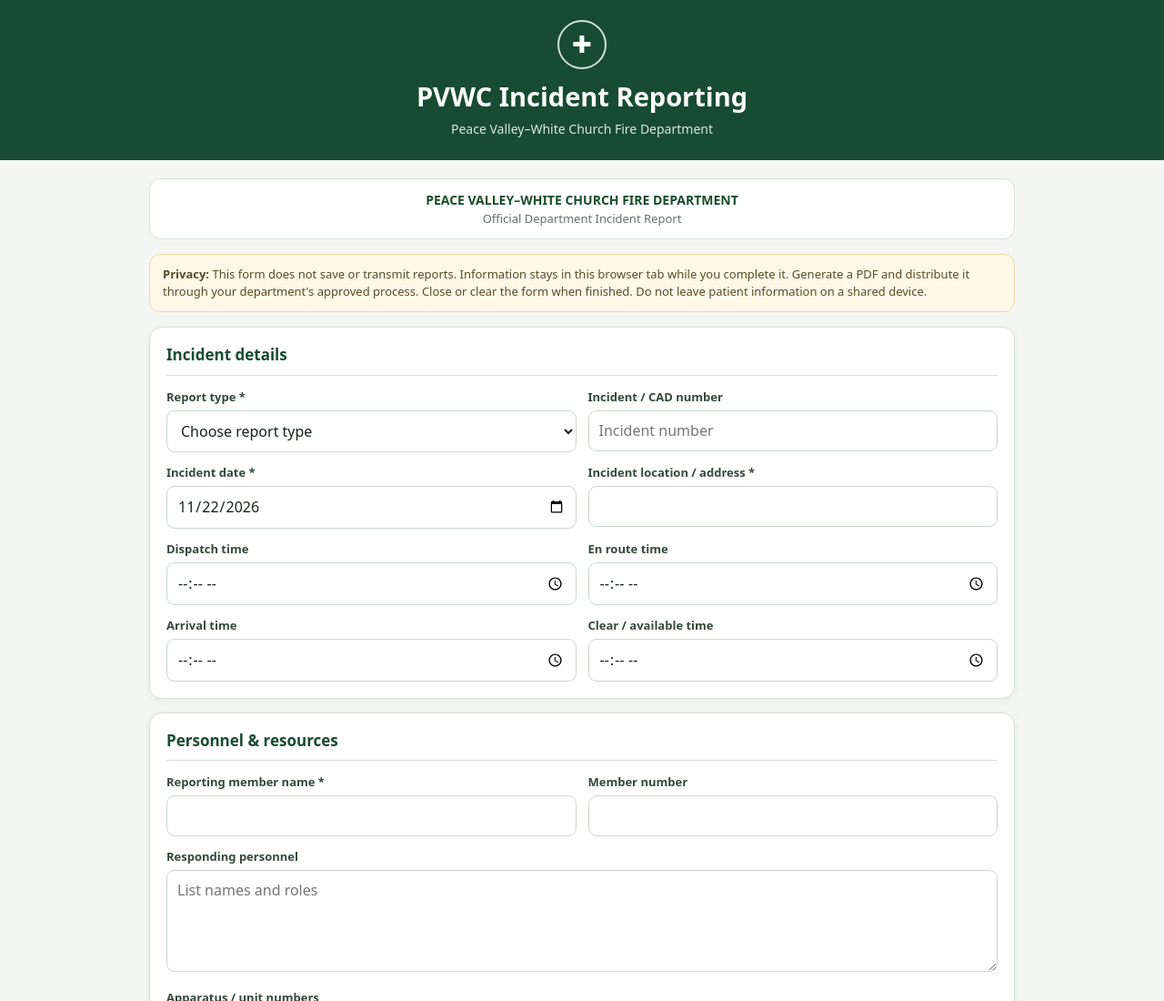
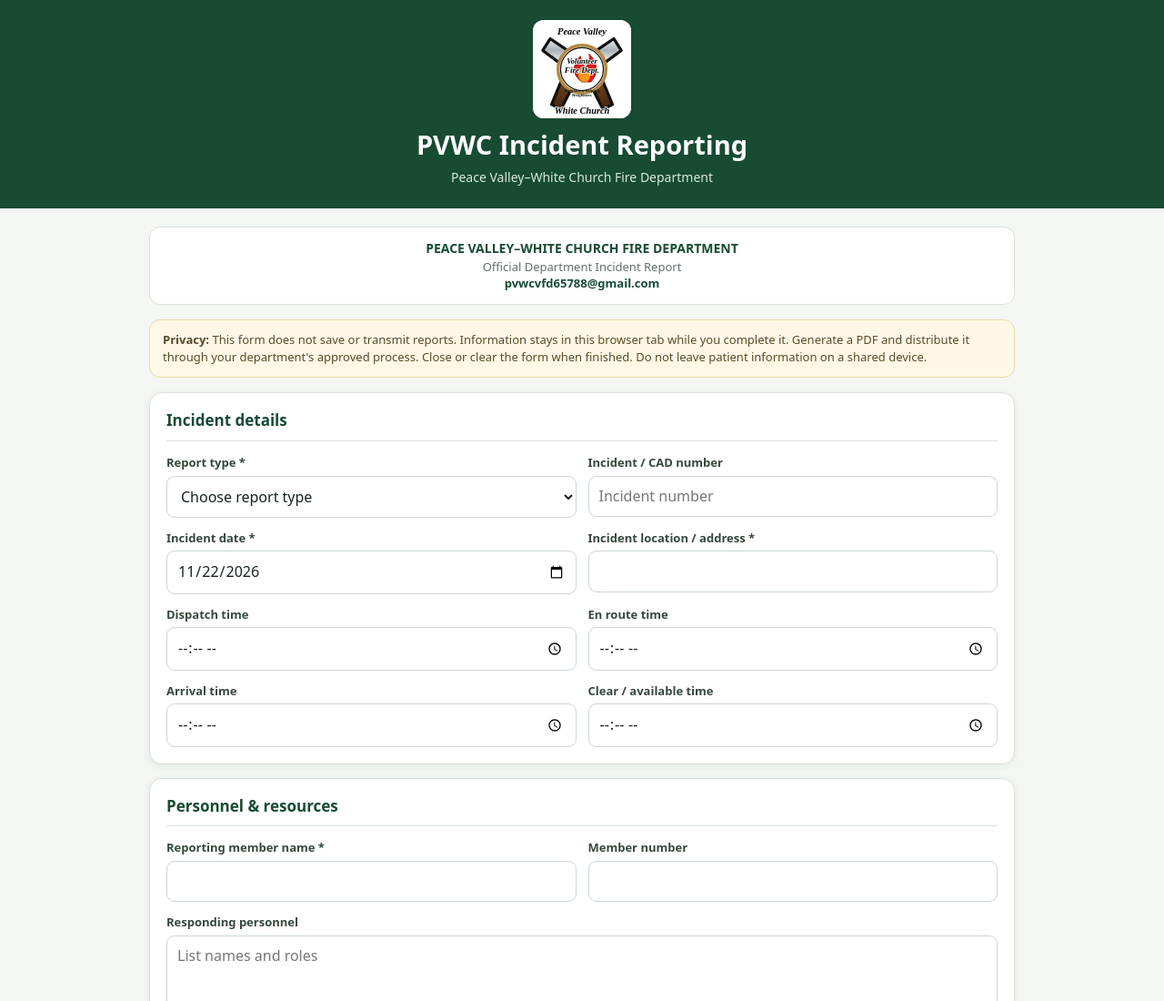
Before and after one commit to PeaveValley-WhiteChurch/PVWC-Incident-Reporting, a plain HTML site: page index.html in a window 1280 px wide. Shown: the top 1100 px of the page at 91% size. Drawn offline with Linux system fonts and the light colour scheme.

Commit message:
Add department logo and official contact email to incident reports

```diff
--- a/index.html
+++ b/index.html
@@ -19,15 +19,15 @@ input,select,textarea{width:100%;min-height:44px;border:1px solid #cbd7ce;border
 small.help{display:block;color:var(--muted);font-size:12px;margin-top:4px}.hidden{display:none!important}
 .actions{display:flex;flex-wrap:wrap;gap:10px;margin:18px 0 8px}.btn{border:0;border-radius:10px;padding:13px 18px;min-height:48px;font-weight:750;font-size:15px;cursor:pointer}.primary{background:var(--green);color:white;flex:1}.secondary{background:#e8eee9;color:#1b3a27}.danger{background:#fff0f0;color:var(--red)}.btn:active{transform:translateY(1px)}
 .footer{text-align:center;color:var(--muted);font-size:12px;margin-top:18px}.photo-list{display:grid;grid-template-columns:repeat(auto-fill,minmax(100px,1fr));gap:8px;margin-top:10px}.photo-list img{width:100%;height:95px;object-fit:cover;border-radius:8px;border:1px solid var(--line)}
-.checkrow{display:flex;align-items:center;gap:9px;margin-top:8px}.checkrow input{width:20px;min-height:20px}.department-contact{background:#fff;border:1px solid var(--line);border-radius:12px;padding:13px 16px;margin:0 0 16px;text-align:center;color:var(--muted);font-size:13px}.department-contact strong{display:block;color:var(--green);font-size:14px}.print-value{display:none}
+.checkrow{display:flex;align-items:center;gap:9px;margin-top:8px}.checkrow input{width:20px;min-height:20px}.department-contact{background:#fff;border:1px solid var(--line);border-radius:12px;padding:13px 16px;margin:0 0 16px;text-align:center;color:var(--muted);font-size:13px}.department-contact strong{display:block;color:var(--green);font-size:14px}.department-contact a{color:var(--green);font-weight:700;text-decoration:none}.brand-logo{display:block;width:108px;height:108px;object-fit:contain;margin:0 auto 8px;background:#fff;border-radius:12px}.print-value{display:none}
 @media(max-width:620px){main{margin:12px auto;padding:0 10px 28px}.panel{padding:14px;border-radius:12px}.grid{grid-template-columns:1fr;gap:11px}.field.full{grid-column:auto}.actions{position:sticky;bottom:0;background:#f3f6f3;padding:10px 0 calc(10px + env(safe-area-inset-bottom));z-index:3}.btn{width:100%}}
-@media print{body{background:#fff;font-size:11pt}header{padding:12px;background:#fff!important;color:#000;border-bottom:2px solid #174b32}header p{color:#333}.mark{display:none!important}main{max-width:none;margin:0;padding:8px}.notice,.actions,.footer,.photo-hint{display:none!important}.panel{box-shadow:none;border:1px solid #aaa;break-inside:auto;page-break-inside:auto;padding:10px;margin:8px 0}.panel h2{font-size:13pt;break-after:avoid}.grid{gap:8px}input,select,textarea{border:0;border-bottom:1px solid #aaa;border-radius:0;min-height:25px;padding:3px;font-size:11pt;background:transparent}textarea{display:none!important}.print-value{display:block!important;white-space:pre-wrap;overflow-wrap:anywhere;word-break:break-word;min-height:1.3em;padding:4px 3px;border-bottom:1px solid #aaa;font-size:11pt;line-height:1.45;break-inside:auto;page-break-inside:auto}.field{break-inside:auto}label{font-size:9pt}.photo-list img{height:110px;object-fit:contain}.hidden{display:none!important}input[type=file]{display:none}.department-contact{margin:8px 0;padding:8px;border:1px solid #aaa;color:#222}}
+@media print{body{background:#fff;font-size:11pt}header{padding:12px;background:#fff!important;color:#000;border-bottom:2px solid #174b32}header p{color:#333}.mark{display:none!important}.brand-logo{width:82px;height:82px;margin:0 auto 4px}main{max-width:none;margin:0;padding:8px}.notice,.actions,.footer,.photo-hint{display:none!important}.panel{box-shadow:none;border:1px solid #aaa;break-inside:auto;page-break-inside:auto;padding:10px;margin:8px 0}.panel h2{font-size:13pt;break-after:avoid}.grid{gap:8px}input,select,textarea{border:0;border-bottom:1px solid #aaa;border-radius:0;min-height:25px;padding:3px;font-size:11pt;background:transparent}textarea{display:none!important}.print-value{display:block!important;white-space:pre-wrap;overflow-wrap:anywhere;word-break:break-word;min-height:1.3em;padding:4px 3px;border-bottom:1px solid #aaa;font-size:11pt;line-height:1.45;break-inside:auto;page-break-inside:auto}.field{break-inside:auto}label{font-size:9pt}.photo-list img{height:110px;object-fit:contain}.hidden{display:none!important}input[type=file]{display:none}.department-contact{margin:8px 0;padding:8px;border:1px solid #aaa;color:#222}}
 </style>
 </head>
 <body>
-<header><div class="mark" aria-hidden="true">✚</div><h1>PVWC Incident Reporting</h1><p>Peace Valley–White Church Fire Department</p></header>
+<header><img class="brand-logo" src="logo.svg" alt="Peace Valley Volunteer Fire Department — White Church logo"><h1>PVWC Incident Reporting</h1><p>Peace Valley–White Church Fire Department</p></header>
 <main>
-<div class="department-contact"><strong>PEACE VALLEY–WHITE CHURCH FIRE DEPARTMENT</strong>Official Department Incident Report</div>
+<div class="department-contact"><strong>PEACE VALLEY–WHITE CHURCH FIRE DEPARTMENT</strong>Official Department Incident Report<br><a href="mailto:pvwcvfd65788@gmail.com">pvwcvfd65788@gmail.com</a></div>
 <div class="notice"><strong>Privacy:</strong> This form does not save or transmit reports. Information stays in this browser tab while you complete it. Generate a PDF and distribute it through your department's approved process. Close or clear the form when finished. Do not leave patient information on a shared device.</div>
 <form id="reportForm">
 <section class="panel">
```
